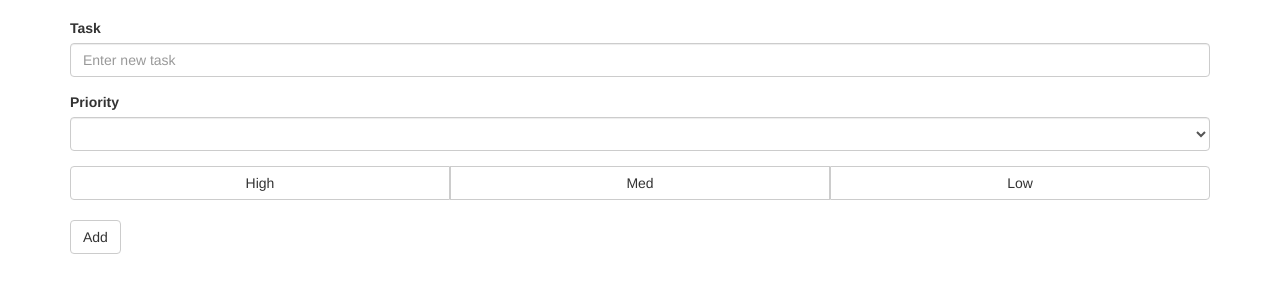
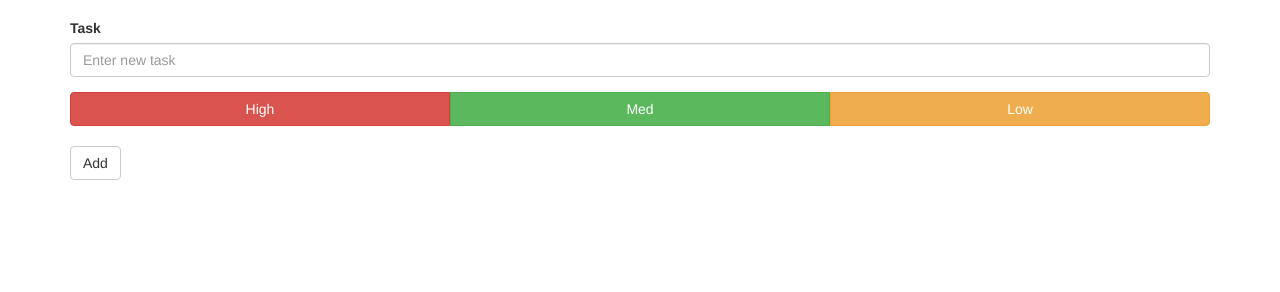
Before and after one commit to wendyconditions/ListApplication, a plain HTML site: page index.html in a window 1280 px wide. Shown: the part 54-346 px from the top of the page. Drawn offline with nearby package versions, Linux system fonts and the light colour scheme; no server answers.

Commit message:
Adding features, btn radio update

```diff
--- a/custom.css
+++ b/custom.css
@@ -13,3 +13,19 @@
 .backgroundYellow {
     background-color: #ffffb3;
 }
+
+.fancy-radio-group .btn-fancy-radio img {
+    display: none;
+}
+
+.fancy-radio-group .btn-fancy-radio .normal {
+    display: block;
+}
+
+.fancy-radio-group .btn-fancy-radio.active .normal {
+    display: none;
+}
+
+.fancy-radio-group .btn-fancy-radio.active .checked {
+    display: block;
+}
--- a/index.html
+++ b/index.html
@@ -42,36 +42,24 @@
                 </div><!-- /.navbar-collapse -->
             </div><!-- /.container-fluid -->
         </nav>
-
         <!--Begin form-->
         <div class="row">
             <div class="col-sm-12">
-                <form>
+                <form name="myForm">
                     <div class="form-group">
                         <label for="task">Task</label>
                         <input type="text" ng-model="vm.data.toDoItem" class="form-control" id="task" placeholder="Enter new task">
                     </div>
-                    <div class="form-group">
-                        <label for="priority">Priority</label>
-                        <div class="controls">
-                            <select class="form-control" name="priority" ng-model="vm.data.priority">
-                                <option selected disabled hidden>Select priority</option>
-                                <option value="1">High</option>
-                                <option value="2">Med</option>
-                                <option value="3">Low</option>
-                            </select>
-                        </div>
-                    </div>
-                    <div class="btn-group btn-group-justified" role="group" aria-label="...">
-                        <div class="btn-group" role="group">
-                            <button  ng-model="vm.high" class="btn btn-default">High</button>
-                        </div>
-                        <div class="btn-group" role="group">
-                            <button type="button" ng-model="vm.med" class="btn btn-default">Med</button>
-                        </div>
-                        <div class="btn-group" role="group">
-                            <button type="button" ng-model="vm.low" class="btn btn-default">Low</button>
-                        </div>
+                    <div class="btn-group btn-group-justified fancy-radio-group">
+                        <label class="btn btn-danger btn-fancy-radio text-xs text-no-transform clearfix">
+                            <input type="radio" ng-model="vm.data.priority" class="hidden" value="1">High
+                        </label>
+                        <label class="btn btn-success btn-fancy-radio text-xs text-no-transform clearfix">
+                            <input type="radio" ng-model="vm.data.priority" class="hidden" value="2">Med
+                        </label>
+                        <label class="btn btn-warning btn-fancy-radio text-xs text-no-transform clearfix">
+                            <input type="radio" ng-model="vm.data.priority" class="hidden" value="3">Low
+                        </label>
                     </div>
                     <br />
                     <button type="submit" class="btn btn-default" ng-click="vm.btnAdd(vm.data)">Add</button>
@@ -83,15 +71,14 @@
         <!--Begin list-->
         <div class="row">
             <div class="col-sm-12 well" ng-repeat="item in vm.items | orderBy: ['priority','dateCreated']" ng-class="{backgroundRed: item.priority === 1, backgroundGreen: item.priority === 2, backgroundYellow: item.priority ===3}">
-                    <ul>
-                        <li>{{item.toDoItem}} {{item.dateCreated | date}}</li>
-                    </ul>
+                <ul>
+                    <li>{{item.toDoItem}} {{item.dateCreated | date}}</li>
+                </ul>
             </div>
         </div>
         <!--End list-->
     </div>
     <!--End container-->
-
     <!--Vendors-->
     <script src="https://code.jquery.com/jquery-2.2.4.min.js"
             integrity="sha256-BbhdlvQf/xTY9gja0Dq3HiwQF8LaCRTXxZKRutelT44="
```
